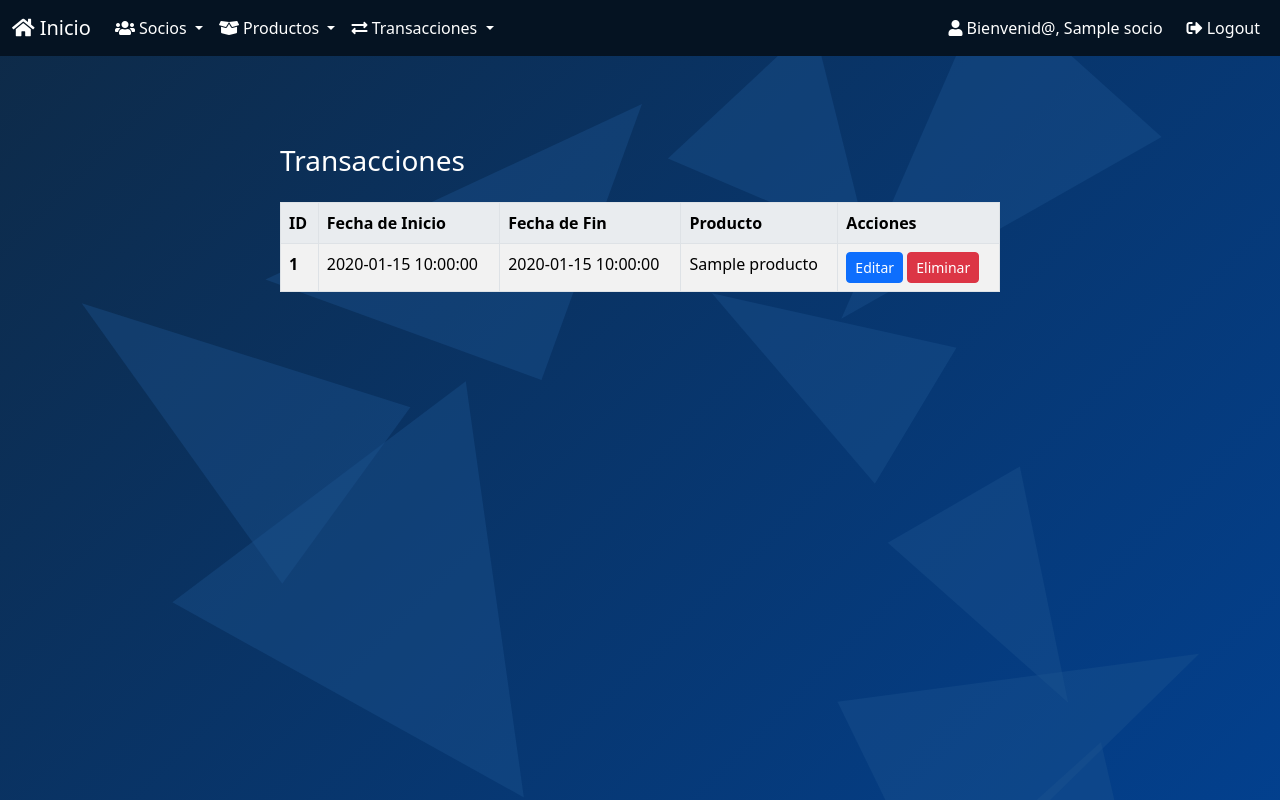
After one commit to TechCashClub/TCC, a Flask app: page /listar_transacciones in a window 1280 px wide. The commit adds this page. Run offline with Flask 3, Linux system fonts and the light colour scheme; a user stored in the database is signed in; tables that the repository leaves empty hold one stand-in row (values such as "Sample post").

Commit message:
Clase transacción y mejoras

```diff
--- a/tcc/app.py
+++ b/tcc/app.py
@@ -1,13 +1,13 @@
 from flask import Flask, render_template, flash, request, redirect, url_for, session
 from flask_sqlalchemy import SQLAlchemy
-from datetime import datetime
+from datetime import datetime, timezone
 from sqlalchemy.sql import func
 from dotenv import load_dotenv
 from werkzeug.security import generate_password_hash, check_password_hash
 from flask_login import LoginManager, UserMixin, login_user, current_user, login_required, logout_user
 import os
 from functools import wraps
-
+from sqlalchemy.orm import joinedload
 from flask_wtf import FlaskForm
 from wtforms import StringField, PasswordField, SubmitField
 from wtforms.validators import DataRequired, Email, Length
@@ -59,7 +59,7 @@ db = SQLAlchemy(app)
 
 #Definición de clases: ----------------------------------------------------------------------------------------------
 
-class Admin(db.Model):
+"""class Admin(db.Model):
     id_admin = db.Column(db.Integer, primary_key=True)
     nombre = db.Column(db.String(100), nullable=False)
     apellido = db.Column(db.String(100))
@@ -68,10 +68,16 @@ class Admin(db.Model):
     username = db.Column(db.String(100), unique=True, nullable=False)
     #productos = db.relationship('Producto', backref='admin', lazy=True)
 
-# Tabla de asociación para la relación N:N entre Socios y Productos
+"""
+# Definiciones de tablas de asociación
 socios_productos = db.Table('socios_productos',
     db.Column('id_socio', db.Integer, db.ForeignKey('socio.id_socio'), primary_key=True),
     db.Column('id_producto', db.Integer, db.ForeignKey('producto.id_producto'), primary_key=True)
+)
+
+socios_transacciones = db.Table('socios_transacciones',
+    db.Column('id_socio', db.Integer, db.ForeignKey('socio.id_socio'), primary_key=True),
+    db.Column('id_transaccion', db.Integer, db.ForeignKey('transaccion.id'), primary_key=True)
 )
 
 class Producto(db.Model):
@@ -80,13 +86,11 @@ class Producto(db.Model):
     marca = db.Column(db.String(100), nullable=False)
     caracteristicas = db.Column(db.Text, nullable=False) # tipo Text ???-------- Limitar a 1000 caracteres!!!
     ruta_imagen = db.Column(db.String(250), nullable=True) # tipo Imagen ???----- establecer ruta a la imagen
-    transaccion = db.Column(db.String(100), unique=True, nullable=True)
+    transaccion_id = db.Column(db.Integer, db.ForeignKey('transaccion.id'), unique=True, nullable=True)  # Clave foránea como identificador de transacción
     precio_oficial = db.Column(db.Float, nullable=False)
     precio_descuento = db.Column(db.Float, nullable=True)
     fecha_insercion = db.Column(db.DateTime, default=func.now()) # importar paquete DateTime
-
-
-    socios = db.relationship('Socio', secondary=socios_productos, backref=db.backref('productos', lazy='dynamic'))
+    socios = db.relationship('Socio', secondary='socios_productos', backref=db.backref('productos', lazy='dynamic'))
 
 class Socio(db.Model,UserMixin):
     id_socio = db.Column(db.Integer, primary_key=True)
@@ -108,7 +112,142 @@ class Socio(db.Model,UserMixin):
     def get_id(self):
 
         return str(self.id_socio)
+
+
+# Clase Transaccion, añadida relación con Producto
+class Transaccion(db.Model):
+    id = db.Column(db.Integer, primary_key=True)
+    fecha_inicio = db.Column(db.DateTime, nullable=False, default=func.now())
+    fecha_fin = db.Column(db.DateTime, nullable=False)
+    producto_id = db.Column(db.Integer, db.ForeignKey('producto.id_producto'))
+    producto = db.relationship('Producto', foreign_keys=[producto_id], backref=db.backref('transaccion_relacionada', uselist=False))
+    socios = db.relationship('Socio', secondary='socios_transacciones', backref=db.backref('transacciones', lazy='dynamic'))
+
+    def agregar_socio(self, socio):
+        if self.fecha_inicio <= datetime.now() <= self.fecha_fin:
+            self.socios.append(socio)
+            db.session.commit()
+            print(f"Socio {socio.id_socio} agregado. Total de socios: {len(self.socios)}")
+        else:
+            print("La puja está cerrada o aún no ha comenzado.")
+
+    def calcular_descuento(self):
+        numero_de_socios = len(self.socios)
+        descuento = min(30, numero_de_socios ** 2 * 0.1)
+        return descuento
+
+
+
 #--------------------------------------------------------------------------------------------------------------------
+
+@app.route('/crear_transaccion', methods=['GET'])
+def mostrar_formulario():
+    return render_template('crear_transaccion.html')
+
+
+@app.route('/crear_transaccion', methods=['POST'])
+def procesar_formulario():
+    fecha_inicio = request.form['fecha_inicio']
+    fecha_fin = request.form['fecha_fin']
+    producto_id = request.form['producto_id']
+
+    # Convertir las fechas de string a tipo datetime
+    from datetime import datetime
+    formato = '%Y-%m-%dT%H:%M'
+    fecha_inicio = datetime.strptime(fecha_inicio, formato)
+    fecha_fin = datetime.strptime(fecha_fin, formato)
+
+    # Crear una nueva instancia de Transaccion
+    nueva_transaccion = Transaccion(
+        fecha_inicio=fecha_inicio,
+        fecha_fin=fecha_fin,
+        producto_id=producto_id
+    )
+
+    # Añadir la transacción a la base de datos
+    db.session.add(nueva_transaccion)
+    db.session.commit()
+
+    # Redirigir a otra página o mostrar un mensaje de éxito
+    return redirect(url_for('mostrar_formulario'))
+
+
+
+@app.route('/listar_transacciones')
+@login_required
+def listar_transacciones():
+    if current_user.role != 'admin':
+        flash('No tienes acceso a este recurso.','warning')  # Forbid access if the user is not an admin
+
+    transacciones = Transaccion.query.all()
+    return render_template('listar_transacciones.html', transacciones=transacciones)
+
+@app.route('/editar_transaccion/<int:id>', methods=['GET', 'POST'])
+@login_required
+def editar_transaccion(id):
+    if current_user.role != 'admin':
+        abort(403)  # Forbid access if the user is not an admin
+
+    transaccion = Transaccion.query.get_or_404(id)
+
+    if request.method == 'POST':
+        transaccion.fecha_inicio = request.form['fecha_inicio']
+        transaccion.fecha_fin = request.form['fecha_fin']
+        transaccion.producto_id = request.form['producto_id']
+        db.session.commit()
+        flash('Transacción actualizada correctamente.', 'success')
+        return redirect(url_for('listar_transacciones'))
+
+    productos = Producto.query.all()  # Obtener todos los productos para mostrar en el formulario de edición
+    return render_template('editar_transacciones.html', transaccion=transaccion, productos=productos)
+
+
+
+@app.route('/eliminar_transaccion/<int:id>', methods=['POST'])
+@login_required
+def eliminar_transaccion(id):
+    if current_user.role != 'admin':
+        abort(403)  # Forbid access if the user is not an admin
+
+    transaccion = Transaccion.query.get_or_404(id)
+    db.session.delete(transaccion)
+    db.session.commit()
+    flash('Transacción eliminada correctamente.', 'success')
+    return redirect(url_for('listar_transacciones'))
+
+
+
+
+@app.route('/unirse_transaccion/<int:transaccion_id>', methods=['POST'])
+@login_required
+def unirse_transaccion(transaccion_id):
+    transaccion = Transaccion.query.get_or_404(transaccion_id)
+    socio = Socio.query.get(session['id_socio'])  # Suponiendo que almacenas el ID del socio en la sesión
+
+    # Verificar si el socio ya está unido
+    if socio not in transaccion.socios:
+        transaccion.socios.append(socio)
+        db.session.commit()
+        flash('Te has unido a la transacción exitosamente!', 'success')
+    else:
+        flash('Ya estás unido a esta transacción.', 'info')
+
+    return redirect(url_for('socio_dashboard'))
+
+
+
+
+
+
+
+
+
+
+
+
+
+
+
 
 
 @app.route('/signup', methods=['GET', 'POST'])
@@ -255,20 +394,33 @@ def logout():
     return redirect(url_for('login'))  # Redirige al usuario a la página de login
 
 
+from datetime import datetime, timezone
 
-@app.route('/socio_dashboard')  # Sin parámetro ID en la URL
-@require_role('socio')
+@app.route('/socio_dashboard')
+@login_required
 def socio_dashboard():
-    id_socio = session.get('id_socio')
-    if not id_socio:
-        flash('No autorizado, por favor inicie sesión.')
-        return redirect(url_for('login'))
+    socio = current_user  # Usando directamente current_user, que debería estar autenticado
 
-    info_socio = db.session.get(Socio, id_socio)
-    if not info_socio:
-        return 'Socio no encontrado', 404
+    # Filtrar transacciones disponibles
+    ahora = datetime.now(timezone.utc)
+    transacciones = Transaccion.query.filter(
+        Transaccion.fecha_inicio <= ahora,
+        Transaccion.fecha_fin >= ahora
+    ).all()
 
-    return render_template('socio.html', nombre=info_socio.nombre, apellido=info_socio.apellido, email=info_socio.email)
+    transacciones_disponibles = [{
+        'transaccion': transaccion,
+        'is_member': socio in transaccion.socios,
+        'producto': transaccion.producto  # Asegúrate de que cada transaccion tiene un producto asociado
+    } for transaccion in transacciones]
+
+    return render_template('socio.html', socio=socio, transacciones_disponibles=transacciones_disponibles)
+
+
+
+
+
+
 
 
 
--- a/tcc/requirements.txt
+++ b/tcc/requirements.txt
@@ -1,5 +1,6 @@
 blinker==1.7.0
 click==8.1.7
+DateTime==5.5
 dnspython==2.6.1
 email_validator==2.1.1
 Flask==3.0.3
@@ -14,7 +15,10 @@ MarkupSafe==2.1.5
 packaging==24.0
 psycopg2==2.9.9
 python-dotenv==1.0.1
+pytz==2024.1
+setuptools==69.5.1
 SQLAlchemy==2.0.29
 typing_extensions==4.11.0
 Werkzeug==3.0.2
 WTForms==3.1.2
+zope.interface==6.3
--- a/tcc/static/estilos.css
+++ b/tcc/static/estilos.css
@@ -183,3 +183,37 @@ div.table-responsive > table.table-custom td {
     background-color: rgba(255, 255, 255, 0.8); /* Blanco semitransparente */
     color: black; /* Texto en negro */
 }
+
+
+.navbar-custom {
+    background-color: #051322; /* Azul Bootstrap */
+}
+.navbar-custom .nav-link, .navbar-custom .navbar-brand, .navbar-custom .navbar-text, .navbar-custom .dropdown-toggle {
+    color: white !important;
+}
+.navbar-custom .dropdown-menu {
+    background-color: #051322; /* Fondo oscuro para el menú desplegable */
+}
+.navbar-custom .dropdown-item {
+    color: white; /* Color blanco para los ítems del menú desplegable */
+}
+.navbar-custom .dropdown-item:hover {
+    background-color: #1a1a1a; /* Color de fondo cuando se pasa el cursor sobre un ítem del menú */
+}
+
+
+    .custom-table {
+        background-color: transparent; /* Fondo claro */
+        color: #343a40; /* Texto oscuro para contraste */
+    }
+
+    .custom-table th,
+    .custom-table td {
+        border: 1px solid #dee2e6; /* Bordes sutiles para las celdas */
+        color: #000!important;
+    }
+
+    .custom-table thead th {
+        background-color: #e9ecef; /* Un poco más oscuro para la cabecera */
+        color: #495057; /* Texto oscuro */
+    }
--- a/tcc/templates/base.html
+++ b/tcc/templates/base.html
@@ -5,69 +5,75 @@
     <meta name="viewport" content="width=device-width, initial-scale=1.0">
     <title>{% block title %}TECH CASH CLUB{% endblock %}</title>
     <link rel="icon" href="{{ url_for('static', filename='img/favicon.ico') }}" type="image/x-icon">
-
-    <!-- Bootstrap 5 CSS -->
     <link href="https://cdn.jsdelivr.net/npm/bootstrap@5.3.0/dist/css/bootstrap.min.css" rel="stylesheet">
-
-    <!-- Iconos de Font Awesome -->
     <link rel="stylesheet" href="https://cdnjs.cloudflare.com/ajax/libs/font-awesome/5.15.4/css/all.min.css">
-
-    <!-- Estilo personalizado -->
     <link rel="stylesheet" href="{{ url_for('static', filename='estilos.css') }}">
-
-    <!-- Estilo de la barra de navegación -->
     <style>
         .navbar-custom {
             background-color: #051322; /* Azul Bootstrap */
         }
-        .navbar-custom .nav-link, .navbar-custom .navbar-brand, .navbar-custom .navbar-text {
+        .navbar-custom .nav-link, .navbar-custom .navbar-brand, .navbar-custom .navbar-text, .navbar-custom .dropdown-toggle {
             color: white !important;
+        }
+        .navbar-custom .dropdown-menu {
+            background-color: #051322; /* Fondo oscuro para el menú desplegable */
+        }
+        .navbar-custom .dropdown-item {
+            color: white; /* Color blanco para los ítems del menú desplegable */
+        }
+        .navbar-custom .dropdown-item:hover {
+            background-color: #1a1a1a; /* Color de fondo cuando se pasa el cursor sobre un ítem del menú */
         }
     </style>
 </head>
 <body>
     <nav class="navbar navbar-expand-lg navbar-custom sticky-top">
         <div class="container-fluid">
-            {% if current_user.is_authenticated %}
-                {% if current_user.role == 'admin' %}
-                    <a class="navbar-brand" href="{{ url_for('index') }}">
+            <a class="navbar-brand" href="{% if current_user.role == 'admin' %}{{ url_for('index') }}{% else %}{{ url_for('socio_dashboard') }}{% endif %}">
                 <i class="fas fa-home"></i> Inicio
             </a>
-                {% elif current_user.role == 'socio' %}
-                    <a class="navbar-brand" href="{{ url_for('socio_dashboard') }}">
-                        <i class="fas fa-home"></i> Inicio
-                    </a>
-                {% endif %}
-            {% endif %}
-
-            <button class="navbar-toggler" type="button" data-bs-toggle="collapse" data-bs-target="#navbarNav" aria-controls="navbarNav" aria-expanded="false" aria-label="Toggle navigation">
+            <button class="navbar-toggler" type="button" data-bs-toggle="collapse" data-bs-target="#navbarNavDropdown" aria-controls="navbarNavDropdown" aria-expanded="false" aria-label="Toggle navigation">
                 <span class="navbar-toggler-icon"></span>
             </button>
-            <div class="collapse navbar-collapse" id="navbarNav">
+            <div class="collapse navbar-collapse" id="navbarNavDropdown">
                 <ul class="navbar-nav me-auto">
                     {% if current_user.is_authenticated %}
                         {% if current_user.role == 'admin' %}
-                            <li class="nav-item">
-                                <a class="nav-link" href="{{ url_for('registro') }}">
-                                    <i class="fas fa-user-plus"></i> Crear socios
+                            <li class="nav-item dropdown">
+                                <a class="nav-link dropdown-toggle" href="#" id="navbarDropdownMenuSocios" role="button" data-bs-toggle="dropdown" aria-expanded="false">
+                                    <i class="fas fa-users"></i> Socios
                                 </a>
+                                <ul class="dropdown-menu" aria-labelledby="navbarDropdownMenuSocios">
+                                    <li><a class="dropdown-item" href="{{ url_for('registro') }}"><i class="fas fa-user-plus"></i> Crear socios</a></li>
+                                    <li><a class="dropdown-item" href="{{ url_for('mostrar_socios') }}"><i class="fas fa-eye"></i> Mostrar socios</a></li>
+                                </ul>
                             </li>
-                            <li class="nav-item">
-                                <a class="nav-link" href="{{ url_for('mostrar_socios') }}">
-                                    <i class="fas fa-users"></i> Mostrar socios
+                            <li class="nav-item dropdown">
+                                <a class="nav-link dropdown-toggle" href="#" id="navbarDropdownMenuProductos" role="button" data-bs-toggle="dropdown" aria-expanded="false">
+                                    <i class="fas fa-box-open"></i> Productos
                                 </a>
+                                <ul class="dropdown-menu" aria-labelledby="navbarDropdownMenuProductos">
+                                    <li><a class="dropdown-item" href="{{ url_for('registro_productos') }}"><i class="fas fa-plus"></i> Crear productos</a></li>
+                                    <li><a class="dropdown-item" href="{{ url_for('mostrar_productos') }}"><i class="fas fa-boxes"></i> Mostrar productos</a></li>
+                                </ul>
                             </li>
-                            <li class="nav-item">
-                                <a class="nav-link" href="{{ url_for('registro_productos') }}">
-                                    <i class="fas fa-box-open"></i> Crear productos
+                            <li class="nav-item dropdown">
+                                <a class="nav-link dropdown-toggle" href="#" id="navbarDropdownMenuTransacciones" role="button" data-bs-toggle="dropdown" aria-expanded="false">
+                                    <i class="fas fa-exchange-alt"></i> Transacciones
                                 </a>
+                                <ul class="dropdown-menu" aria-labelledby="navbarDropdownMenuTransacciones">
+                                    <li><a class="dropdown-item" href="{{ url_for('mostrar_formulario') }}"><i class="fas fa-plus"></i> Crear transacción</a></li>
+                                    <li><a class="dropdown-item" href="{{ url_for('listar_transacciones') }}"><i class="fas fa-list"></i> Listar transacciones</a></li>
+                                </ul>
                             </li>
-                        {% endif %}
+                        {% elif current_user.role == 'socio' %}
                             <li class="nav-item">
                                 <a class="nav-link" href="{{ url_for('mostrar_productos') }}">
                                     <i class="fas fa-boxes"></i> Mostrar productos
                                 </a>
                             </li>
+
+                        {% endif %}
                     {% else %}
                         <li class="nav-item">
                             <a class="nav-link" href="{{ url_for('login') }}">
@@ -96,7 +102,6 @@
         {% block content %}{% endblock %}
     </div>
 
-    <!-- Bootstrap 5 JS Bundle -->
     <script src="https://cdn.jsdelivr.net/npm/bootstrap@5.3.0/dist/js/bootstrap.bundle.min.js"></script>
 </body>
 </html>
--- /dev/null
+++ b/tcc/templates/listar_transacciones.html
@@ -0,0 +1,45 @@
+{% extends 'base.html' %}
+<!DOCTYPE html>
+<html lang="es">
+<head>
+    <meta charset="UTF-8">
+    <title>Listar Transacciones</title>
+    <link href="https://cdn.jsdelivr.net/npm/bootstrap@5.3.0/dist/css/bootstrap.min.css" rel="stylesheet">
+
+</head>
+<body>
+    {% block content %}
+    <div class="container mt-5">
+        <h3 class="mb-4">Transacciones</h3>
+        <table class="table table-striped custom-table">
+            <thead>
+                <tr>
+                    <th scope="col">ID</th>
+                    <th scope="col">Fecha de Inicio</th>
+                    <th scope="col">Fecha de Fin</th>
+                    <th scope="col">Producto</th>
+                    <th scope="col">Acciones</th>
+                </tr>
+            </thead>
+            <tbody>
+                {% for transaccion in transacciones %}
+                <tr>
+                    <th scope="row">{{ transaccion.id }}</th>
+                    <td>{{ transaccion.fecha_inicio }}</td>
+                    <td>{{ transaccion.fecha_fin }}</td>
+                    <td>{{ transaccion.producto.nombre }}</td>
+                    <td>
+                        <a href="{{ url_for('editar_transaccion', id=transaccion.id) }}" class="btn btn-primary btn-sm">Editar</a>
+                        <form action="{{ url_for('eliminar_transaccion', id=transaccion.id) }}" method="post" style="display:inline-block;" onsubmit="return confirm('¿Estás seguro de querer eliminar esta transacción?');">
+                            <button type="submit" class="btn btn-danger btn-sm">Eliminar</button>
+                        </form>
+                    </td>
+                </tr>
+                {% endfor %}
+            </tbody>
+        </table>
+    </div>
+    {% endblock %}
+    <script src="https://cdn.jsdelivr.net/npm/bootstrap@5.3.0/dist/js/bootstrap.bundle.min.js"></script>
+</body>
+</html>
--- a/tcc/templates/registro.html
+++ b/tcc/templates/registro.html
@@ -42,7 +42,7 @@
         <input type="text" id="username" name="username" class="form-control" required><br>
         </div>
         <button type="submit" class="btn btn-primary">Guardar</button>&nbsp;&nbsp;
-        <button type="reset" class="btn btn-primary">Cancelar</button>
+        <button type="reset" class="btn btn-secondary">Cancelar</button>
 
     </form>
 </div>
--- a/tcc/templates/registro_productos.html
+++ b/tcc/templates/registro_productos.html
@@ -68,7 +68,7 @@
 
         <!-- Botón de envío del formulario -->
         <button type="submit" class="btn btn-primary">Guardar</button>&nbsp;&nbsp;
-        <button type="reset" class="btn btn-primary">Cancelar</button>
+        <button type="reset" class="btn btn-secondary">Cancelar</button>
     </form>
 </div>
 </div>{% endblock %}
```
Also changed, not shown: tcc/templates/crear_transaccion.html (added, +40 -0 lines), tcc/templates/editar_transacciones.html (added, +37 -0 lines), tcc/templates/mostrar_productos.html (+1 -15 lines), tcc/templates/socio.html (+35 -13 lines). Lines whose indentation alone changed are shown as unchanged.
